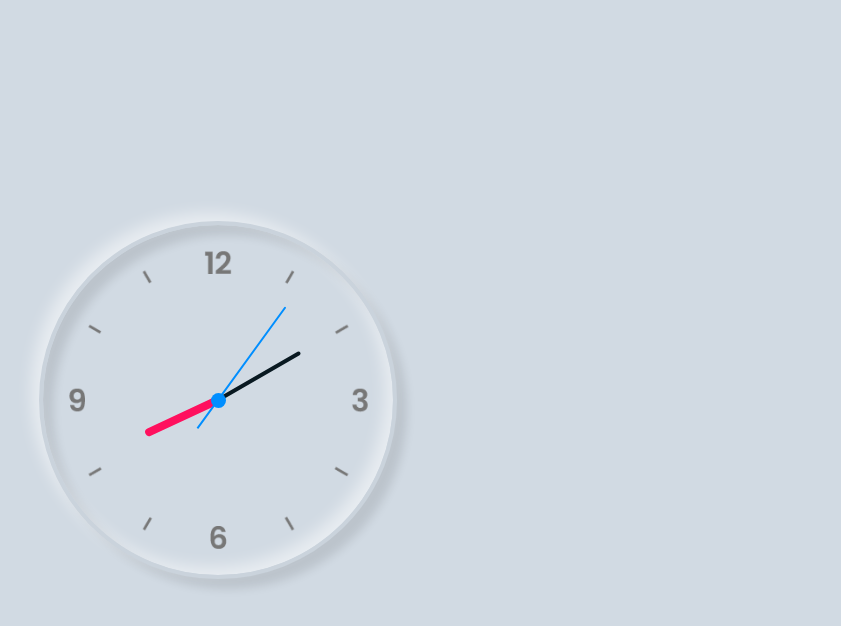
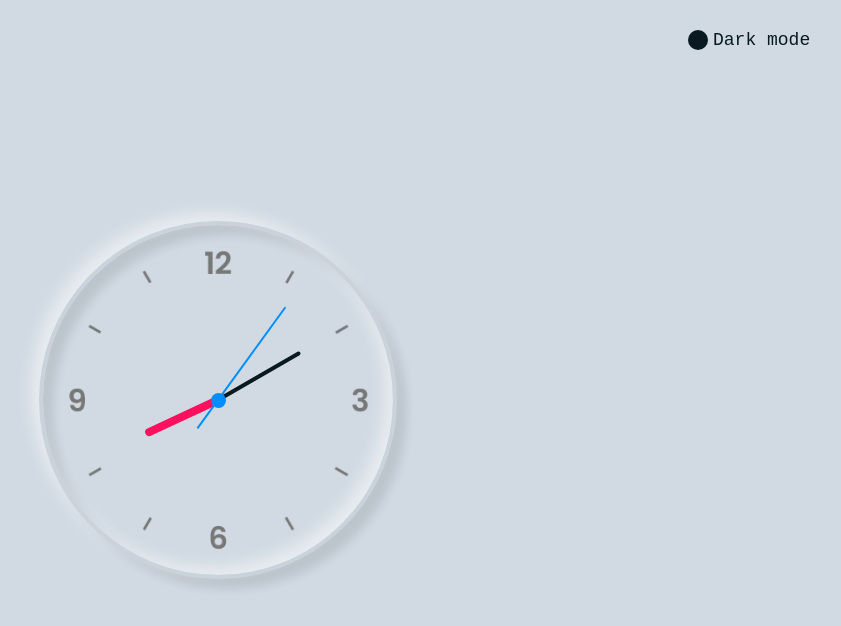
Before and after one commit to kofatol/clock, a React (Create React App) app: page / in a window 1280 px wide. Shown: the top 626 px of the page, without its empty margins (422-1263 px from the left). Built offline with nearby package versions, Linux system fonts and the light colour scheme.

Commit message:
ThemeSwitcher component and all its files created and added to App component

```diff
--- a/src/App.tsx
+++ b/src/App.tsx
@@ -1,11 +1,13 @@
 import React from "react";
 import Clock from "./components/Clock";
+import ThemeSwitcher from "./components/ThemeSwitcher";
 import "./App.scss";
 
 const App: React.FC = () => {
   return (
     // <div className="App App_dark">
     <div className="App App_light">
+      <ThemeSwitcher />
       <Clock />
     </div>
   );
--- /dev/null
+++ b/src/components/ThemeSwitcher/ThemeSwitcher.scss
@@ -0,0 +1,41 @@
+@import "../../styles/global.scss";
+
+.ThemeSwitcher {
+  position: absolute;
+  top: 30px;
+  right: 150px;
+  width: 20px;
+  height: 20px;
+  font-size: 18px;
+  border-radius: 50%;
+  font-family: monospace;
+  cursor: pointer;
+  display: flex;
+  align-items: center;
+
+  @media (max-width: 480px) {
+    right: 100px;
+  }
+
+  &__text {
+    position: absolute;
+    white-space: nowrap;
+    left: 25px;
+  }
+
+  &_dark {
+    background-color: $dark-colour;
+
+    .ThemeSwitcher__text {
+      color: $dark-colour;
+    }
+  }
+
+  &_light {
+    background-color: $dark-colour;
+
+    .ThemeSwitcher__text {
+      color: #d1dae3;
+    }
+  }
+}
--- /dev/null
+++ b/src/components/ThemeSwitcher/ThemeSwitcher.tsx
@@ -0,0 +1,13 @@
+import React from "react";
+import "./ThemeSwitcher.scss";
+
+const ThemeSwitcher: React.FC = () => {
+  return (
+    <div className="ThemeSwitcher ThemeSwitcher_dark">
+    {/* <div className="ThemeSwitcher ThemeSwitcher_light"> */}
+      <span className="ThemeSwitcher__text">Dark mode</span>
+    </div>
+  );
+};
+
+export default ThemeSwitcher;
--- /dev/null
+++ b/src/components/ThemeSwitcher/package.json
@@ -0,0 +1,3 @@
+{
+  "main": "ThemeSwitcher.tsx"
+}
```
